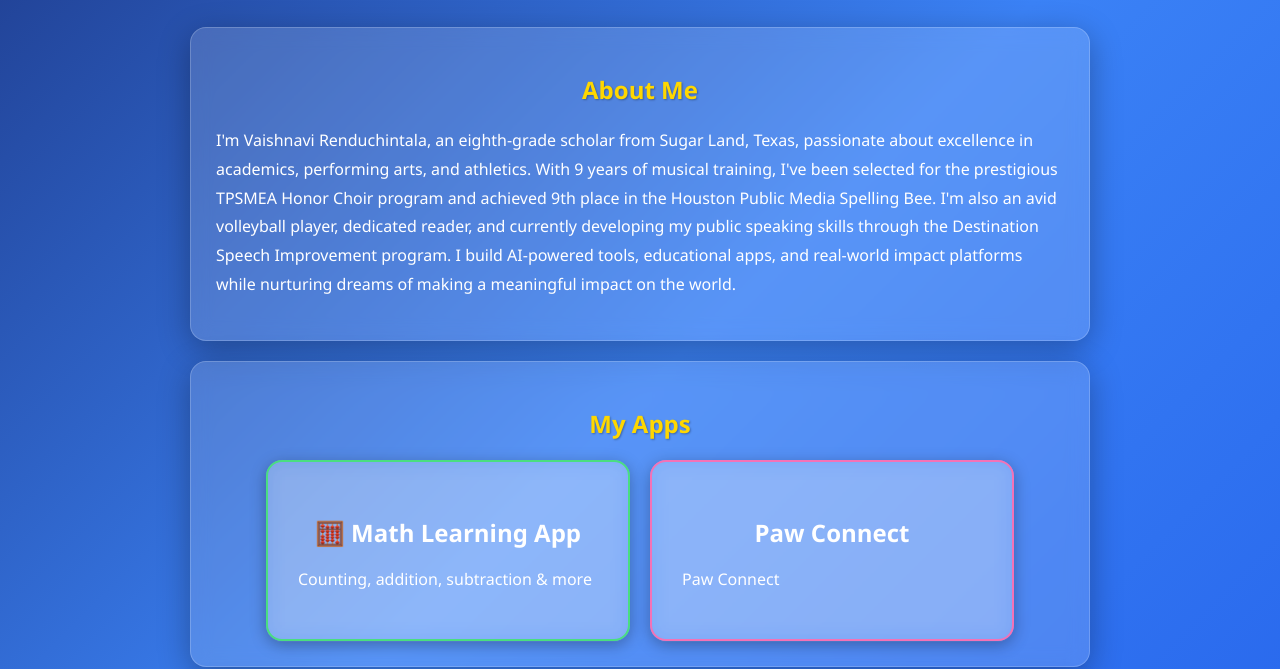
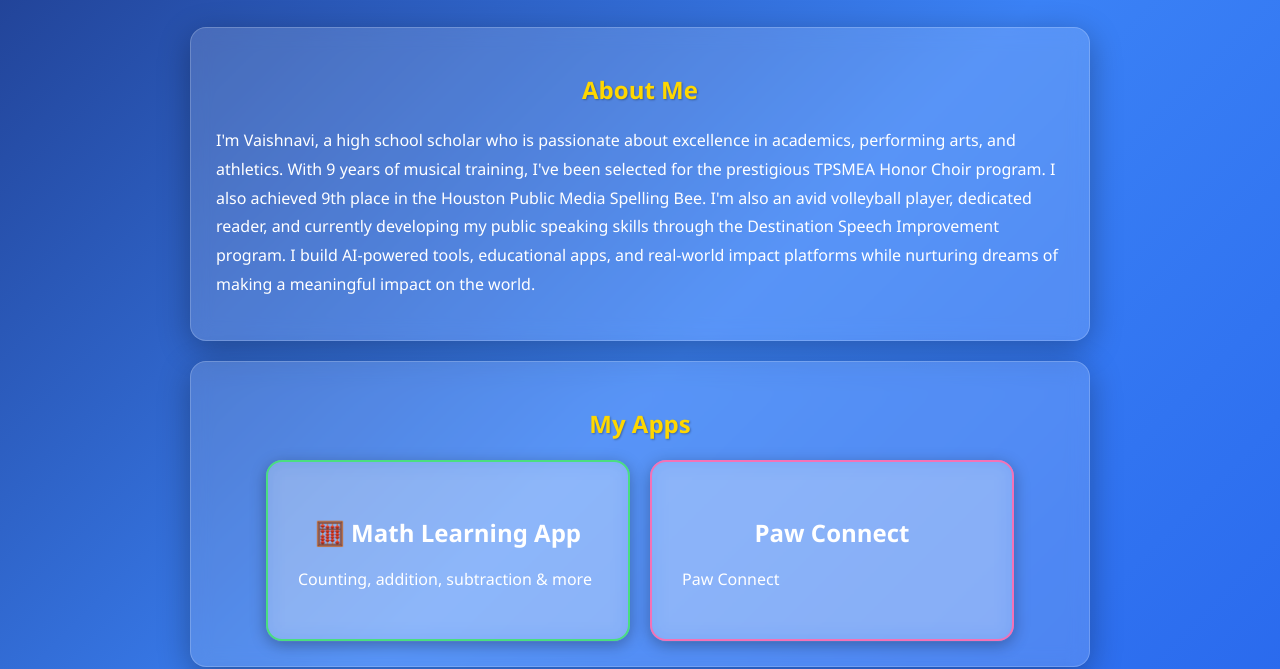
Before and after one commit to vrasish/vrasish.github.io, a plain HTML site: page index.html in a window 1280 px wide. Shown: the part 170-839 px from the top of the page. Drawn offline with Linux system fonts and the light colour scheme.

Commit message:
Update About Me section with new paragraph

```diff
--- a/index.html
+++ b/index.html
@@ -128,7 +128,7 @@ footer {
 
 <div class="section">
 <h2>About Me</h2>
-<p>I'm Vaishnavi Renduchintala, an eighth-grade scholar from Sugar Land, Texas, passionate about excellence in academics, performing arts, and athletics. With 9 years of musical training, I've been selected for the prestigious TPSMEA Honor Choir program and achieved 9th place in the Houston Public Media Spelling Bee. I'm also an avid volleyball player, dedicated reader, and currently developing my public speaking skills through the Destination Speech Improvement program. I build AI-powered tools, educational apps, and real-world impact platforms while nurturing dreams of making a meaningful impact on the world.</p>
+<p>I'm Vaishnavi, a high school scholar who is passionate about excellence in academics, performing arts, and athletics. With 9 years of musical training, I've been selected for the prestigious TPSMEA Honor Choir program. I also achieved 9th place in the Houston Public Media Spelling Bee. I'm also an avid volleyball player, dedicated reader, and currently developing my public speaking skills through the Destination Speech Improvement program. I build AI-powered tools, educational apps, and real-world impact platforms while nurturing dreams of making a meaningful impact on the world.</p>
 </div>
 
 <div class="section">
```
